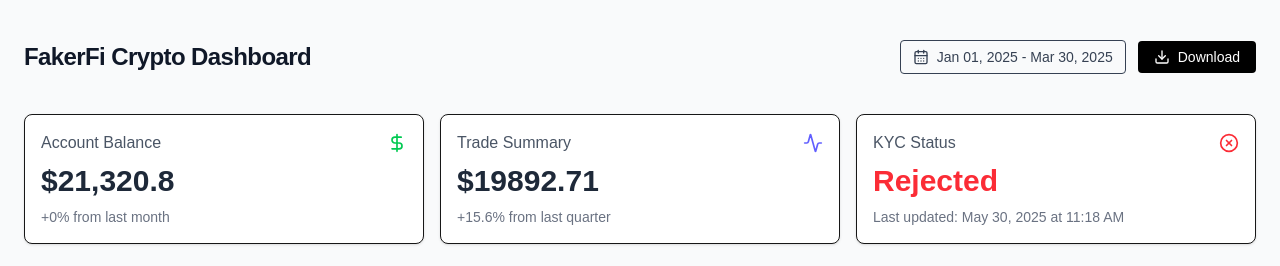
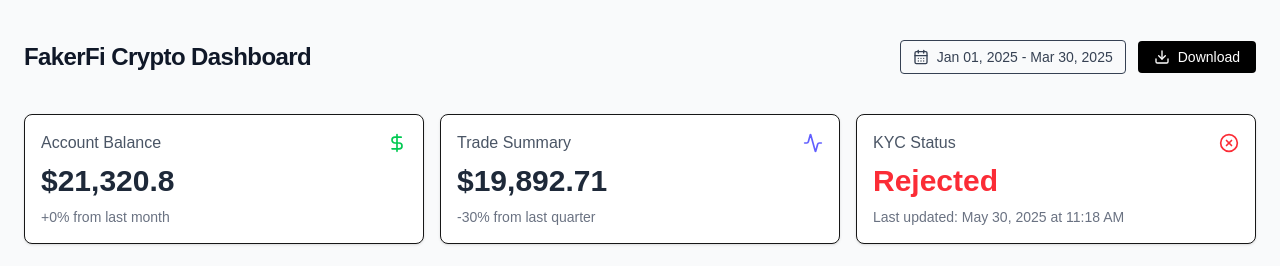
Before and after one commit to izzydoesit/fakerFi, a Next.js app: page / in a window 1280 px wide. Shown: the top 266 px of the page. Built offline with nearby package versions, Linux system fonts and the light colour scheme.

Commit message:
Add type import, use percentChange data func, fix styles in TradeSummary component

```diff
--- a/src/components/Dashboard/TradeSummary.tsx
+++ b/src/components/Dashboard/TradeSummary.tsx
@@ -2,9 +2,10 @@
 
 import { Card, CardContent, CardHeader, CardTitle } from "@/components/ui/Card";
 import { useDateRange } from "@/context/DateRangeContext";
-import { generateTrades } from "@/lib/data";
+import { generateTrades, getPercentChange } from "@/lib/data";
 import { Trade } from "@/lib/types";
 import { Activity } from "lucide-react";
+import type { JSX } from "react";
 import { useMemo } from "react";
 
 export default function TradeSummary(): JSX.Element {
@@ -18,7 +19,7 @@ export default function TradeSummary(): JSX.Element {
   }, [fromDate, toDate]);
 
   const totalAmount = trades.reduce((acc, t) => acc + t.amount, 0);
-  const change = "+15.6% from last quarter"; // Placeholder
+  const percentChange = getPercentChange();
 
   return (
     <Card>
@@ -26,9 +27,13 @@ export default function TradeSummary(): JSX.Element {
         <CardTitle className="text-base font-medium text-gray-600">Trade Summary</CardTitle>
         <Activity className="w-5 h-5 text-indigo-500" />
       </CardHeader>
+
       <CardContent>
-        <p className="text-3xl font-semibold text-gray-800">${totalAmount.toFixed(2)}</p>
-        <p className="text-sm text-gray-500">{change}</p>
+        <p className="text-3xl font-semibold text-gray-800">${totalAmount.toLocaleString()}</p>
+        <p className="text-sm text-gray-500">
+          {percentChange >= 0 ? "+" : ""}
+          {percentChange}% from last quarter
+        </p>
       </CardContent>
     </Card>
   );
```
